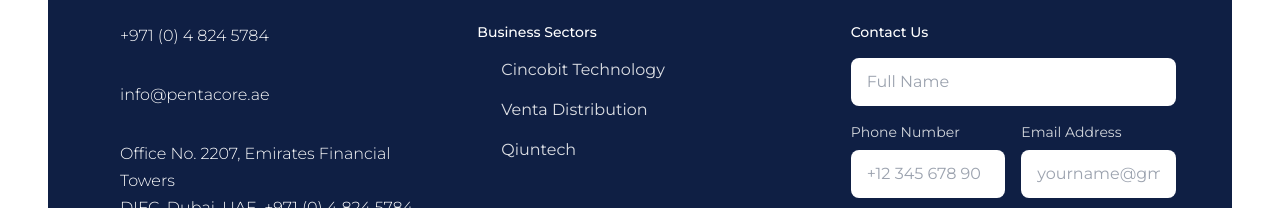
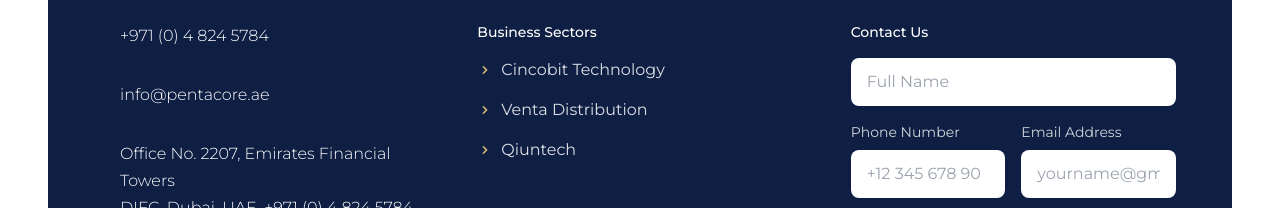
Before and after one commit to sathyasy0506/pentacore, a React (Vite) app: page /contact in a window 1280 px wide. Shown: the part 1465-1673 px from the top of the page. Built offline with nearby package versions, Linux system fonts and the light colour scheme.

Commit message:
Update Footer.jsx

```diff
--- a/src/components/Footer.jsx
+++ b/src/components/Footer.jsx
@@ -73,26 +73,25 @@
     Business Sectors
   </h3>
   <div className="space-y-4">
-              {["Cincobit Technology", "Venta Distribution", "Qiuntech"].map(
-                (sector) => (
+    {["Cincobit Technology", "Venta Distribution", "Qiuntech"].map((sector) => (
       <div key={sector} className="flex items-center space-x-2">
         <svg
-                      className="w-4 h-4 text-[#D6BA73]"
+          className="w-4 h-4 text-[#D6BA73] flex-shrink-0"
           fill="currentColor"
           viewBox="0 0 20 20"
+          xmlns="http://www.w3.org/2000/svg"
         >
           <path
             fillRule="evenodd"
+            d="M7.293 14.707a1 1 0 010-1.414L10.586 10 7.293 6.707a1 1 0 111.414-1.414l4 4a1 1 0 010 1.414l-4 4a1 1 0 01-1.414 0z"
             clipRule="evenodd"
-                        d="M7.293 14.707a1 1 0..."
           />
         </svg>
         <span className="text-[16px] text-white/85 hover:text-white cursor-pointer transition">
           {sector}
         </span>
       </div>
-                )
-              )}
+    ))}
   </div>
 </div>
 
```
Lines whose indentation alone changed are shown as unchanged.
